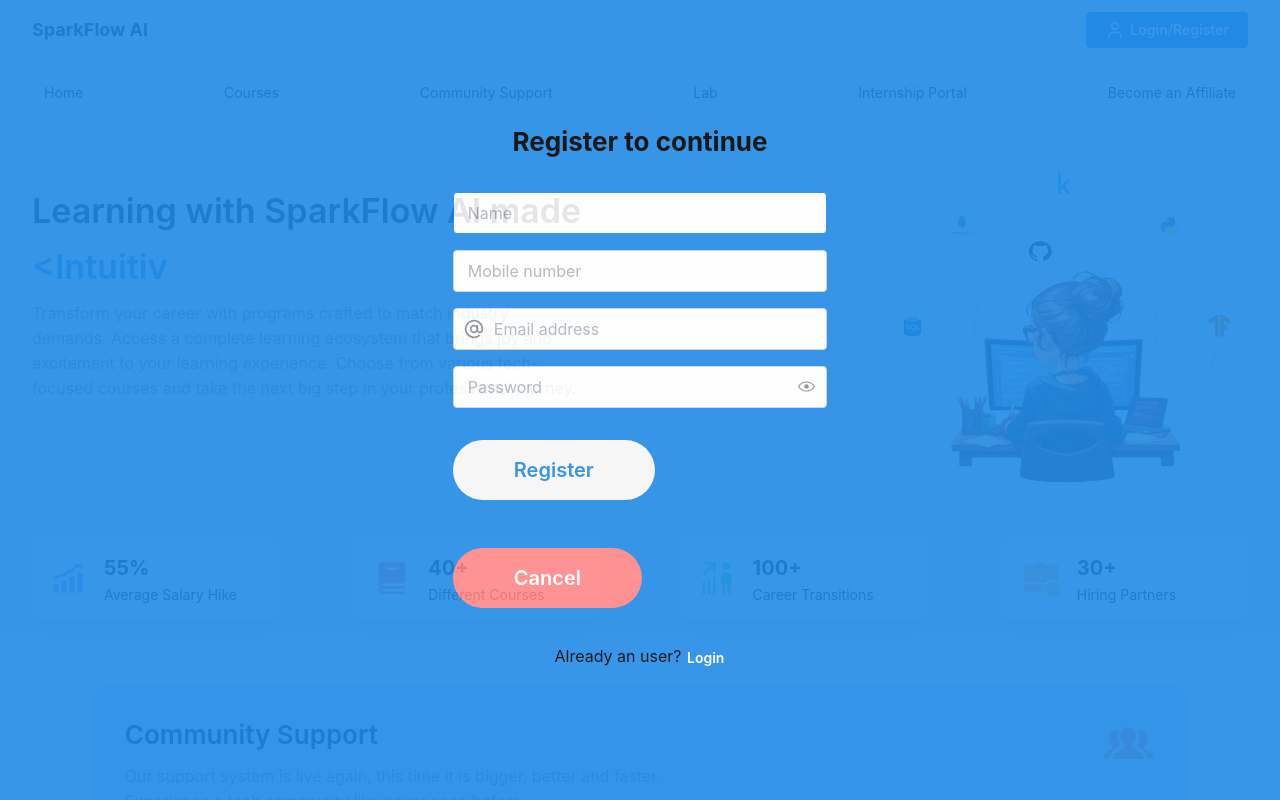
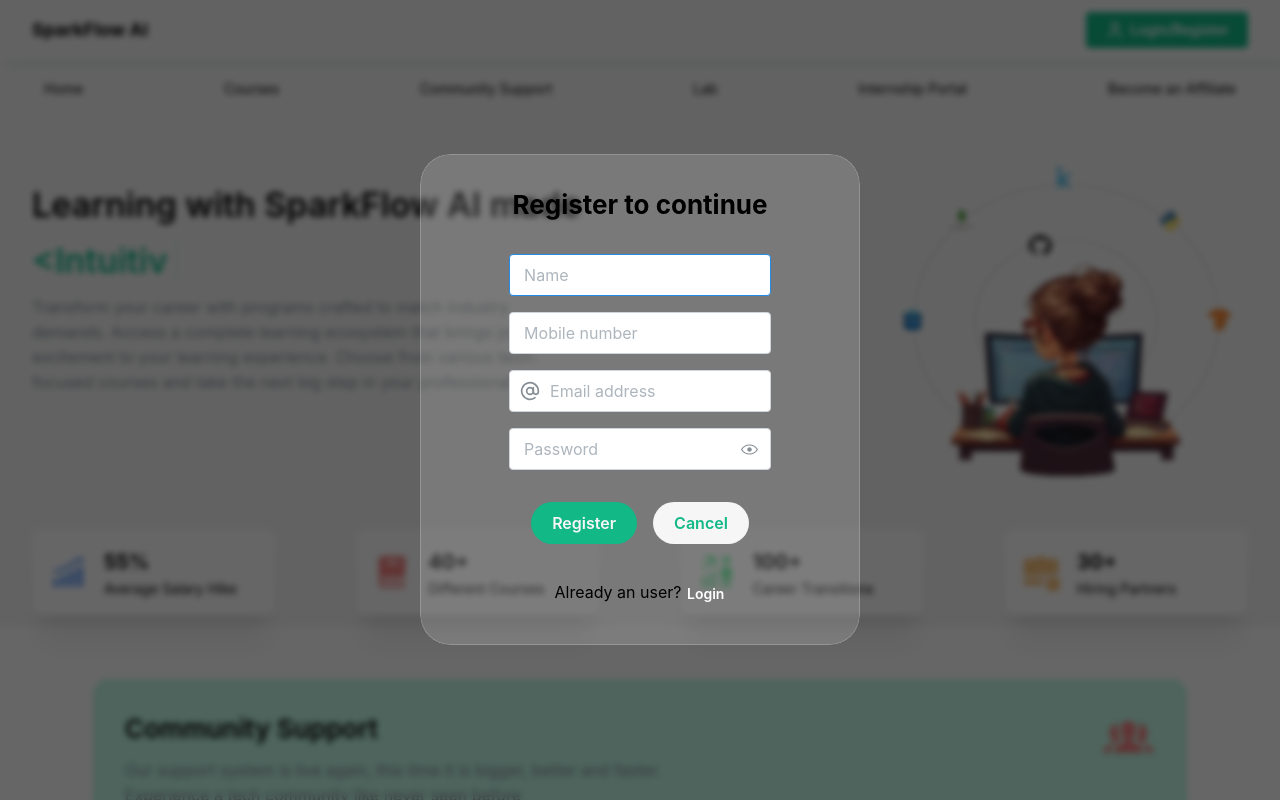
Before and after one commit to theanushka-v18/sparkflow-frontend, a React (Vite) app: page / in a window 1280 px wide. Both pictures are taken after a click on the button "Login/Register". Shown: the top 800 px of the page. Built offline with nearby package versions, Linux system fonts and the light colour scheme.

Commit message:
color changes and implemented glassmorphism effect in modal

```diff
--- a/src/components/AuthModal/AuthModal.tsx
+++ b/src/components/AuthModal/AuthModal.tsx
@@ -23,25 +23,32 @@
       onClose={close}
       withCloseButton={false}
       centered
-      fullScreen
       styles={{
         body: {
-          background: 'var(--mantine-color-blue-6)',
-          height: '100vh',
+          background: 'rgba(255, 255, 255, 0.15)',
+          backdropFilter: 'blur(10px)',
+          border: '1px solid rgba(255, 255, 255, 0.2)',
+          borderRadius: '30px',
+          boxShadow: '0 4px 30px rgba(0, 0, 0, 0.1)',
           display: 'flex',
           justifyContent: 'center',
           alignItems: 'center',
           flexDirection: 'column',
+          padding: '2rem',
         },
-        root: {
-          opacity: '90%',
+        content: {
+          backgroundColor: 'transparent',
+          boxShadow: 'none',
+        },
+        overlay: {
+          backdropFilter: 'blur(3px)',
         },
       }}
     >
       <Title order={2} ta={'center'}>
         {!isRegistered ? 'Register' : 'Login'} to continue
       </Title>
-      <Box w={'30%'} my={'xl'} m={'auto'} className={classes.input_container}>
+      <Box w={'70%'} my={'xl'} m={'auto'} className={classes.input_container}>
         {!isRegistered && (
           <>
             <Input w={'100%'} placeholder='Name' size='md' required />
@@ -73,24 +80,24 @@
         <Group>
           {!isRegistered ? (
             <Button
-              bg={'#f6f6f6'}
-              c={'var(--mantine-color-blue-6)'}
+              bg={'var(--mantine-color-teal-6)'}
+              c={'#f6f6f6'}
               mt={'xl'}
-              size='xl'
+              size='md'
               radius={'xl'}
-              px={60}
+              px={20}
               onClick={() => {}}
             >
               Register
             </Button>
           ) : (
             <Button
-              bg={'#f6f6f6'}
-              c={'var(--mantine-color-blue-6)'}
+              bg={'var(--mantine-color-teal-6)'}
+              c={'#f6f6f6'}
               mt={'xl'}
-              size='xl'
+              size='md'
               radius={'xl'}
-              px={60}
+              px={24}
               onClick={() => {}}
             >
               Login
@@ -98,12 +105,12 @@
           )}
           <Button
             onClick={close}
-            bg={'var(--mantine-color-red-4)'}
-            c={'#f6f6f6)'}
+            bg={'#f6f6f6'}
+            c={'var(--mantine-color-teal-6)'}
             mt={'xl'}
-            size='xl'
+            size='md'
             radius={'xl'}
-            px={60}
+            px={20}
           >
             Cancel
           </Button>
--- a/src/components/Footer/Footer.tsx
+++ b/src/components/Footer/Footer.tsx
@@ -11,7 +11,7 @@
   return (
     <>
       <Group
-        bg={'var(--mantine-color-blue-6)'}
+        bg={'var(--mantine-color-teal-6)'}
         justify='space-between'
         py={'xl'}
         px={80}
--- a/src/components/Footer/footer.module.css
+++ b/src/components/Footer/footer.module.css
@@ -1,5 +1,6 @@
 .social_icon {
   padding: 0 !important;
+  background-color: var(--mantine-color-teal-6)!important;
 }
 
 .social_icon:hover {
--- a/src/components/Header/Header.tsx
+++ b/src/components/Header/Header.tsx
@@ -4,6 +4,7 @@
 import { RoutePaths } from '../../routes/routePath';
 import { useDisclosure } from '@mantine/hooks';
 import AuthModal from '../AuthModal/AuthModal';
+import classes from './header.module.css';
 
 const Header = () => {
   const [opened, { open, close }] = useDisclosure(false);
@@ -23,7 +24,11 @@
                 leftSection={<Search size={20} />}
               />
             )}
-            <Button variant='filled' onClick={open}>
+            <Button
+              variant='filled'
+              bg={'var(--mantine-color-teal-6)'}
+              onClick={open}
+            >
               <User size={20} style={{ marginRight: 5 }} /> Login/Register
             </Button>
           </Group>
@@ -31,24 +36,41 @@
       </Box>
       <Group justify='space-between' py={'sm'} px={'xl'}>
         <Text>
-          <NavLink label='Home' component={Link} to={RoutePaths.home} />
-        </Text>
-        <Text>
-          <NavLink label='Courses' component={Link} to={RoutePaths.courses} />
+          <NavLink
+            className={classes.navLink}
+            label='Home'
+            component={Link}
+            to={RoutePaths.home}
+          />
         </Text>
         <Text>
           <NavLink
+            className={classes.navLink}
+            label='Courses'
+            component={Link}
+            to={RoutePaths.courses}
+          />
+        </Text>
+        <Text>
+          <NavLink
+            className={classes.navLink}
             label='Community Support'
             component={Link}
             to={RoutePaths.communitySupport}
           />
         </Text>
         <Text>
-          <NavLink label='Lab' component={Link} to={RoutePaths.lab} />
+          <NavLink
+            label='Lab'
+            component={Link}
+            to={RoutePaths.lab}
+            className={classes.navLink}
+          />
         </Text>
         <Text>
           <NavLink
             label='Internship Portal'
+            className={classes.navLink}
             component={Link}
             to={RoutePaths.internshipPortal}
           />
@@ -56,6 +78,7 @@
         <Text>
           <NavLink
             label='Become an Affiliate'
+            className={classes.navLink}
             component={Link}
             to={RoutePaths.becomeAnAffiliate}
           />
--- /dev/null
+++ b/src/components/Header/header.module.css
@@ -0,0 +1,10 @@
+.navLink {
+  border-bottom: 2px solid transparent !important;
+  padding-block: 4px !important;
+}
+
+.navLink:hover {
+  background-color: transparent !important;
+  border-bottom: 2px solid var(--mantine-color-teal-6) !important;
+  border-radius: 8px;
+}
--- a/src/pages/Home/Home.tsx
+++ b/src/pages/Home/Home.tsx
@@ -20,7 +20,7 @@
           m={'auto'}
           mt={'lg'}
           w={'90%'}
-          bg={'var(--mantine-color-blue-1)'}
+          bg={'var(--mantine-color-teal-1)'}
           style={{ borderRadius: '15px' }}
         >
           <Box>
@@ -33,6 +33,7 @@
             </Text>
             <Button
               variant='filled'
+              bg={'var(--mantine-color-teal-6)'}
               mt={'md'}
               onClick={() => navigate(RoutePaths.communitySupport)}
             >
--- a/src/pages/Home/components/HeroSection/HeroSection.tsx
+++ b/src/pages/Home/components/HeroSection/HeroSection.tsx
@@ -35,7 +35,7 @@
           <Title order={1} fw={600}>
             Learning with SparkFlow AI made
           </Title>
-          <Title order={1} mt={'sm'} c={'var(--mantine-color-blue-6)'} fw={600}>
+          <Title order={1} mt={'sm'} c={'var(--mantine-color-teal-6)'} fw={600}>
             <Typewriter
               words={['<Practical />', '<Intuitive />']} // The constant value to display
               loop={Infinity} // Number of times to loop (1 means no loop)
```
Also changed, not shown: src/assets/image 4.png (added).
